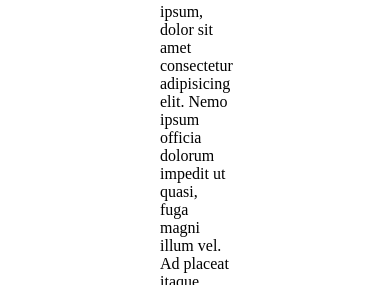
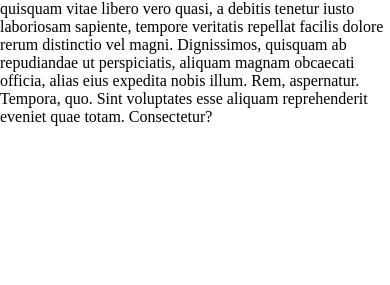
Before and after one commit to akash-lifegod/Alexa-for-local-language, a plain HTML site: page index.html in a window 390 px wide. Shown: the part 243-528 px from the top of the page. Drawn offline with Linux system fonts and the light colour scheme.

Commit message:
Update index.html

```diff
--- a/index.html
+++ b/index.html
@@ -172,6 +172,12 @@
             margin: 0 10rem; /* add this line */
         }
 
+@media only screen and (max-width: 600px) {
+  main {
+    margin: 0;
+  }
+}
+
         h1 {
             text-align: center;
         }
@@ -209,6 +215,7 @@
         <ul>
             <li><a class="active" href="home.html">Home</a></li>
             <li><a href="#about">About</a></li>
+            <li><a href="login.html">login</a></li>
             <li><a href="voice-input.html">Try</a></li>
             <!-- <li><a href="#">Contact</a></li>
             <li><a href="#">Feedback</a></li> -->
```
